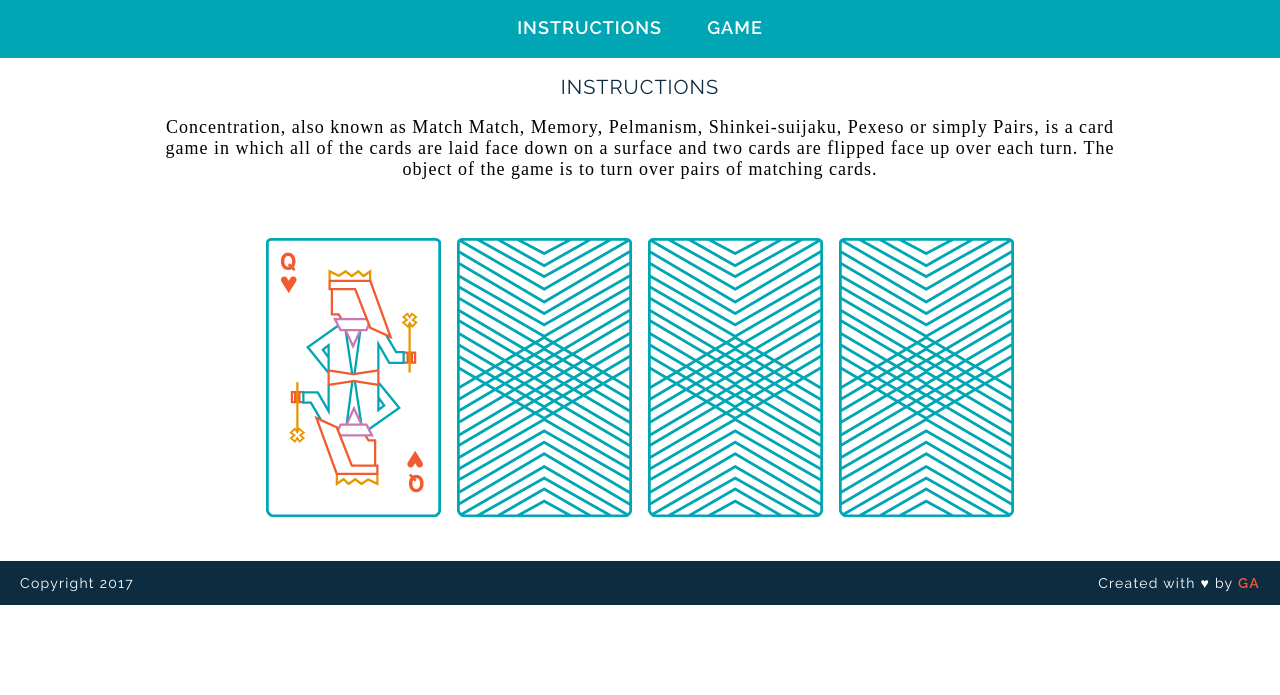
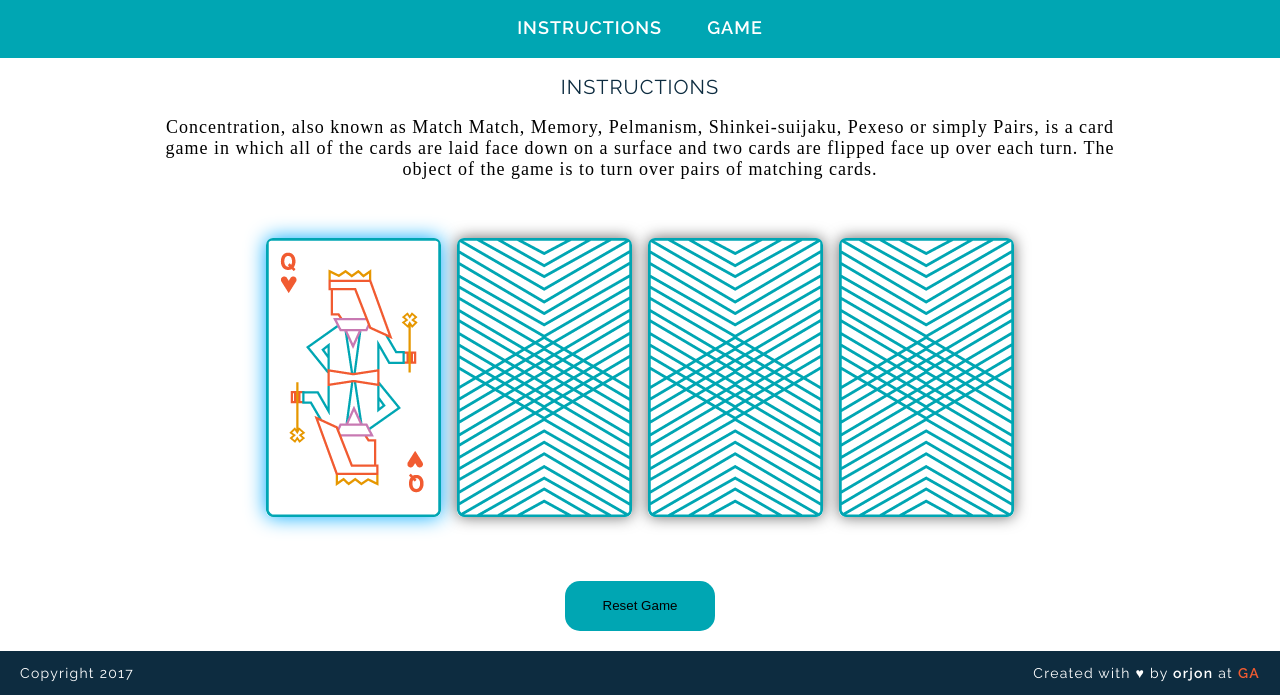
Before and after one commit to orjon/wdi-fundamentals-memorygame, a plain HTML site: page memory_game/index.html in a window 1280 px wide. Both pictures are taken after a click on the picture 353 px from the left and 493 px from the top of the page. Shown: the part 116-811 px from the top of the page. Drawn offline with Linux system fonts and the light colour scheme; a web font is replaced by a local one.

Commit message:
CardHighlight

```diff
--- a/memory_game/css/style.css
+++ b/memory_game/css/style.css
@@ -52,8 +52,38 @@ a:hover {
 
 img {
 	margin: 40px 8px;
+	border-radius: 7px;
+	box-shadow: 0px 0px 15px #666666; /* grey */
 }
 
+button {
+	border: 0px;
+	border-radius: 15px;
+	background-color: #00A6B3;
+	width: 150px;
+	height: 50px;
+	margin: 20px;
+}
+
+.selected{
+	box-shadow: 0px 0px 20px  #00aaff; /* blue */
+}
+
+.correct{
+	box-shadow: 0px 0px 15px #66ff33; /* green */
+}
+
+.incorrect{
+	box-shadow: 0px 0px 15px  #ff0000; /* red */
+}
+
+/*img {
+	margin: 40px 8px;
+	padding: 10px;
+	border: 5px solid lightgreen;
+	border-radius: 10px;
+}
+*/
 
 p {
 	font-family: "Droid Serif", serif;
--- a/memory_game/index.html
+++ b/memory_game/index.html
@@ -23,10 +23,11 @@
 
 <!-- 		<p>More information on this game can be found on <a href="https://en.wikipedia.org/wiki/Concentration_(game)">Wikipedia</a></p>
 		<h5>Game by <a href="#">orjon.com</a></h5> -->
+		<button>Reset Game</button>
 	</main>
 	<footer class="clearfix">
 		<p class="copyright">Copyright 2017</p>
-		<p class="message">Created with &hearts; by <span class="name">GA</span></p>
+		<p class="message">Created with &hearts; by <strong>orjon</strong> at <span class="name">GA</span></p>
 	</footer>
 	<script src="js/main.js"></script>
 </body>
--- a/memory_game/js/main.js
+++ b/memory_game/js/main.js
@@ -25,6 +25,7 @@ var cards = [
 
 
 var cardsInPlay = []; //Initially set to empty.
+var flippedCards = [];
 
 function createBoard() {
 	for (var i = 0; i < cards.length; i++) {
@@ -40,14 +41,18 @@ function createBoard() {
 
 
 function checkForMatch() {
+
 	if (cardsInPlay[0] === cardsInPlay[1]) {
 		console.log("You found a match!");
+		console.log(cardsInPlay);
+		// document.getElementById('game-board').className ='correct';
 		setTimeout(function() {  //delay to prevent alert appearing too soon
   			alert("You found a match!");
   		},50)
 
 	} else {
 		console.log("Sorry, try again");
+		console.log(cardsInPlay);
 		setTimeout(function() {  //delay to prevent alert appearing too soon
   			alert("Sorry, try again");
   		},50)
@@ -57,13 +62,15 @@ function checkForMatch() {
 
 function flipCard() {
   	cardId = this.getAttribute('data-id');
+
+  	this.className ='selected';
 	this.setAttribute('src', cards[cardId].cardImage)
 	console.log("User flipped " + cards[cardId].rank);
 	console.log("Suit " + cards[cardId].suit);
 	console.log("Card Image  " + cards[cardId].cardImage);
 
 	cardsInPlay.push(cards[cardId].rank);
-
+	flippedCards.push(cardId);
 
 	if (cardsInPlay.length === 2) {
 		checkForMatch();
```
